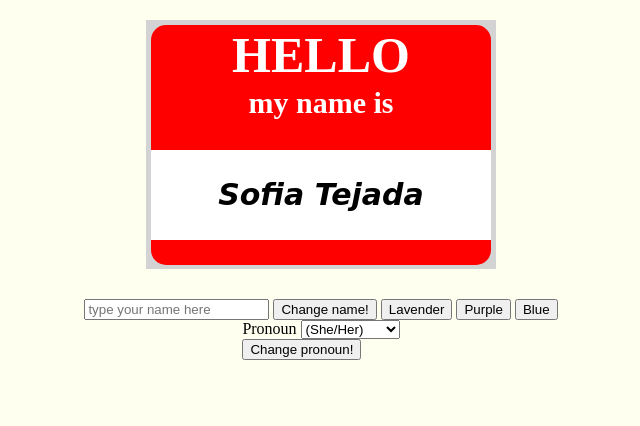
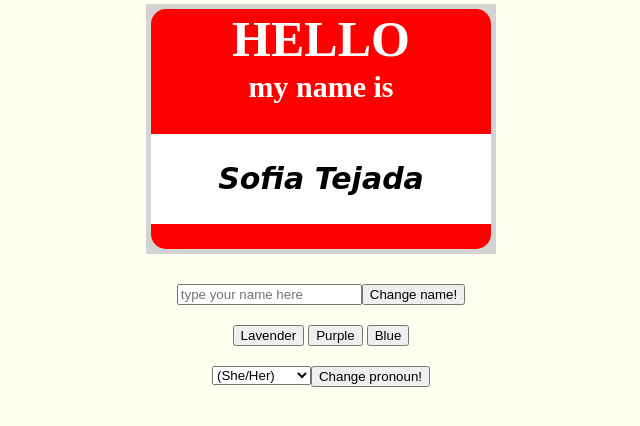
Before and after one commit to sofiatejada/lab02a-102-name-tag, a plain HTML site: page index.html in a window 1280 px wide. Shown: the whole page, without its empty margins (319-959 px from the left). Drawn offline with Linux system fonts and the light colour scheme.

Commit message:
add more CSS detail

```diff
--- a/index.html
+++ b/index.html
@@ -20,13 +20,15 @@
     <div class="inputs buttons">
         <input id="user-input" placeholder="type your name here"/>
         <button id="button">Change name!</button>
+
+    </div>
+    <div class="color-buttons">
         <button id="lavender-blush">Lavender</button>
         <button id="medium-purple">Purple</button>
         <button id="powder-blue">Blue</button>
     </div>
     <div class="buttons">
         <form>
-            <label>Pronoun</label>
             <select id="select">
                 <option value="she/her" id="fem">(She/Her)</option>
                 <option value="he/him" id="masc">(He/Him)</option>
--- a/style.css
+++ b/style.css
@@ -14,14 +14,16 @@ body, html {
 }
 
 main {
-    margin-top: 20px;
+    margin-top: 30px;
     margin-bottom: 30px;
     height: 100%;
+    padding-top: 5px;
     background-color: lightgray;
     display: flex;
     justify-content: center;
     align-items: center;
     width: 350px;
+    padding-bottom: 5px;
 }
 
 content {
@@ -62,7 +64,12 @@ h1 {
     height: 90px
 }
 
-/*.buttons {
+.buttons {
     display: flex;
     justify-content: center;
-}*/
+}
+
+.color-buttons {
+    margin-top: 20px;
+    margin-bottom: 20px;
+}
```
